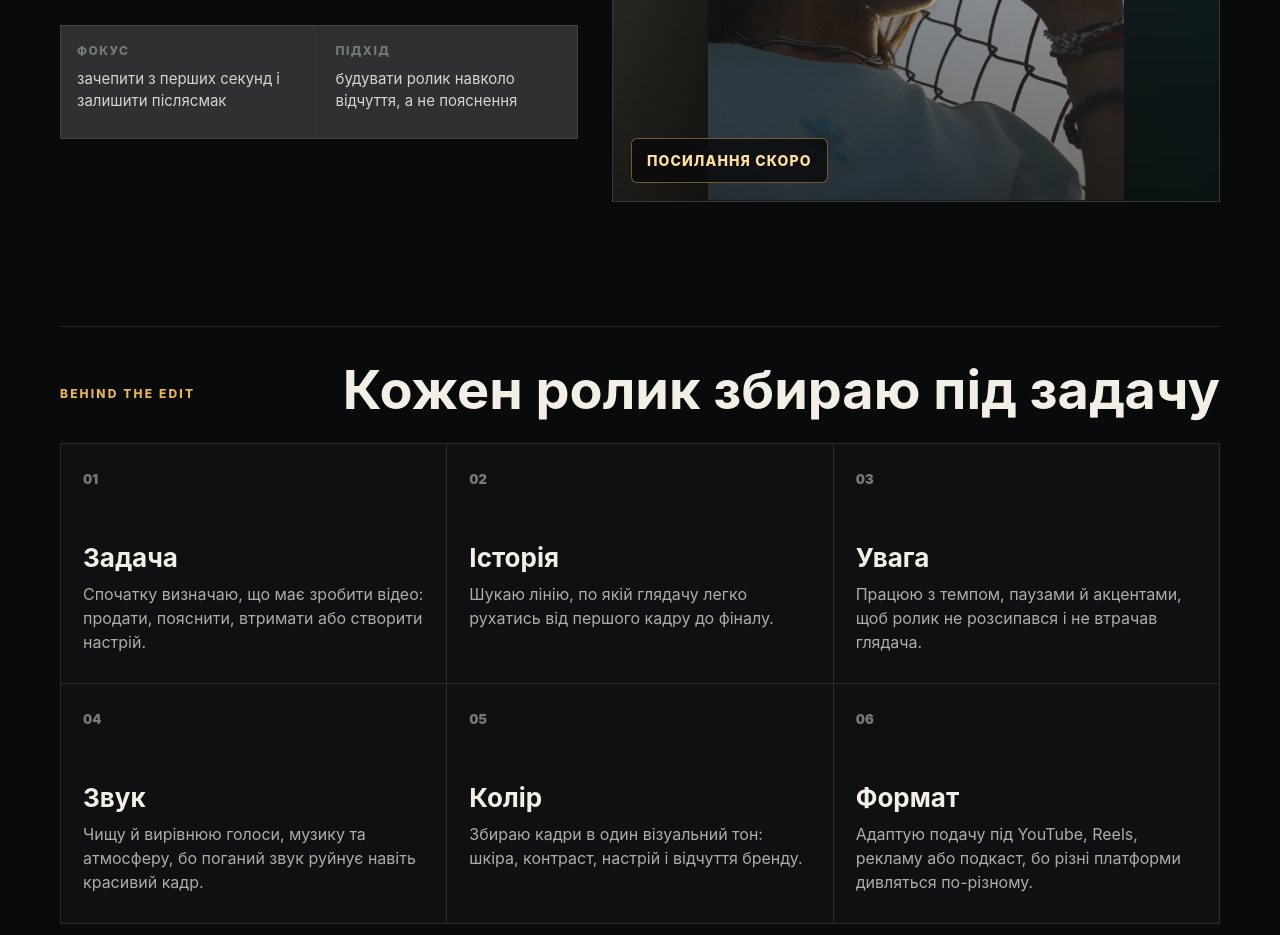
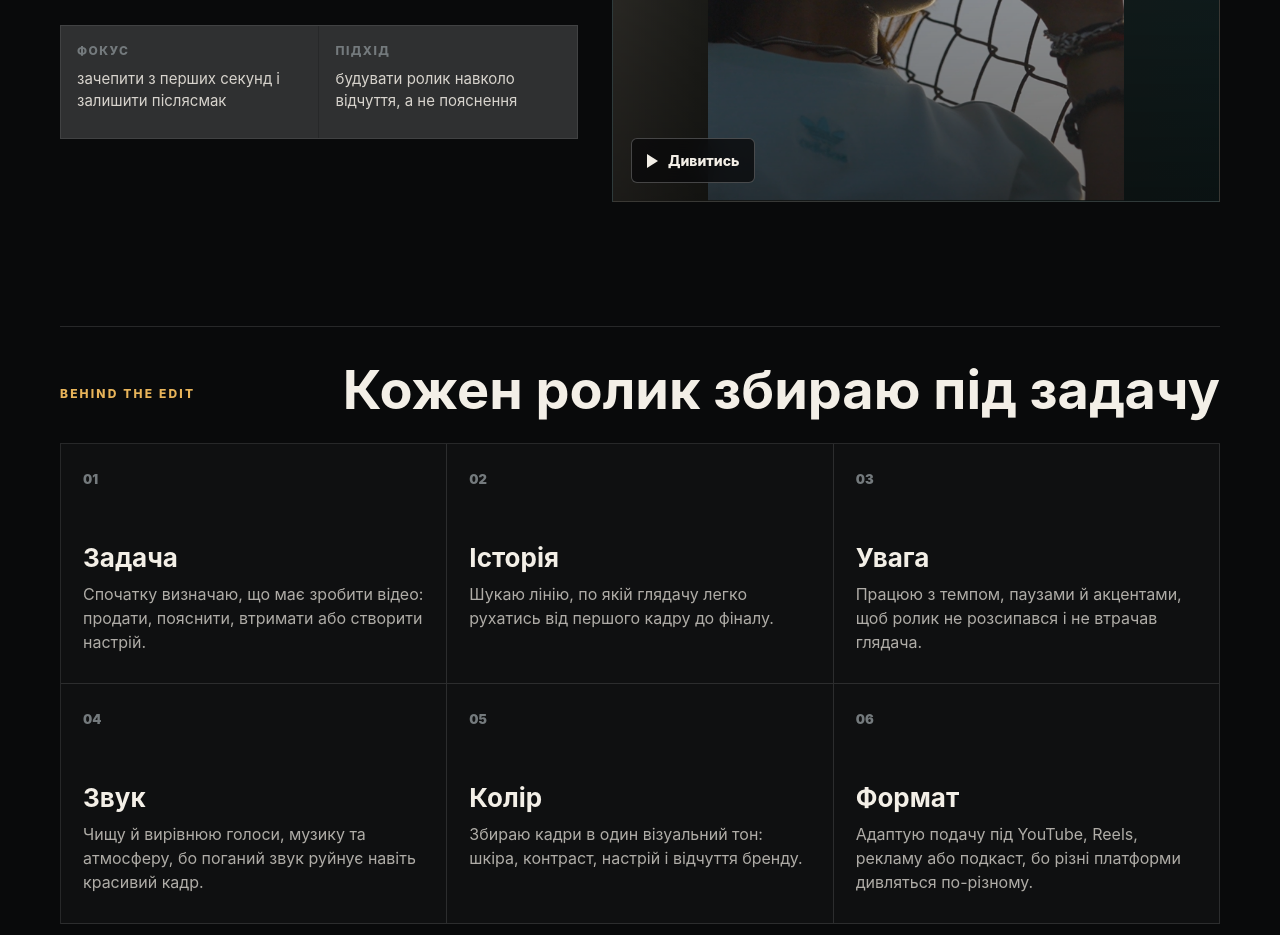
Before and after one commit to dens-il/portfolio, a plain HTML site: page index.html in a window 1280 px wide. Shown: the part 3801-4736 px from the top of the page. Drawn offline with Linux system fonts and the light colour scheme.

Commit message:
Update index.html

```diff
--- a/index.html
+++ b/index.html
@@ -225,7 +225,15 @@
         <article class="case-row case-row-reverse" data-accent="amber">
           <div class="case-media case-media-vertical">
             <img src="./assets/case-vibe.png" alt="Кадр з вайбового вертикального ролика біля металевої сітки" />
-            <div class="soon-badge">посилання скоро</div>
+            <button
+              class="play-button"
+              type="button"
+              data-video="vdzwg6RsboE"
+              data-title="Вайбовий ролик для Instagram"
+            >
+              <span class="play-icon" aria-hidden="true"></span>
+              <span>Дивитись</span>
+            </button>
           </div>
           <div class="case-content">
             <p class="case-kicker">04 / instagram mood edit</p>
```
